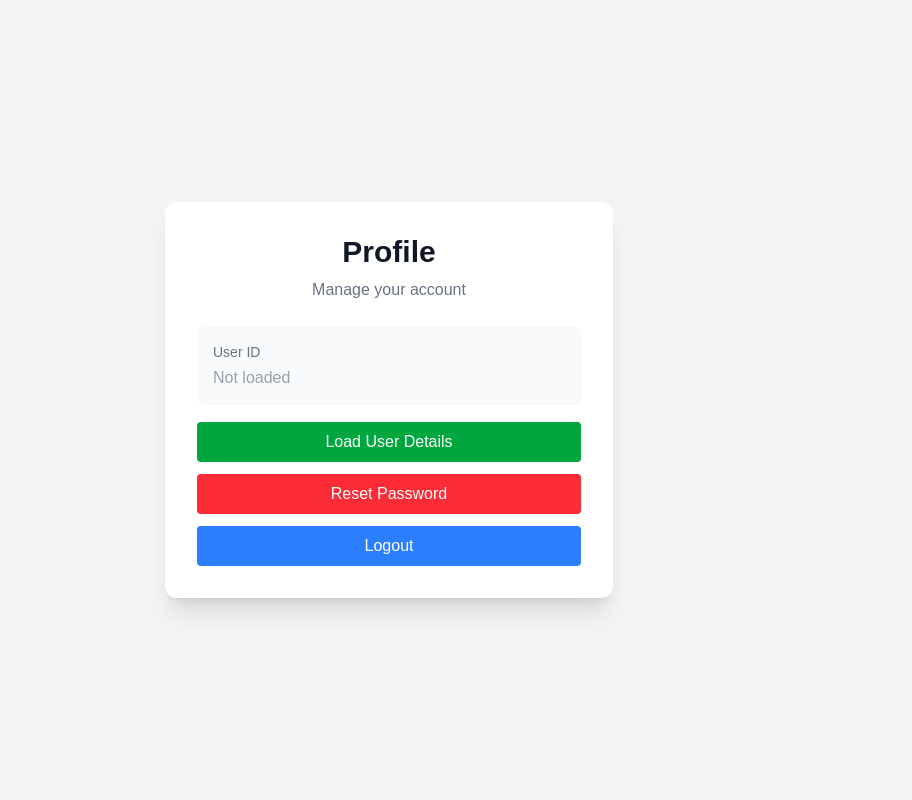
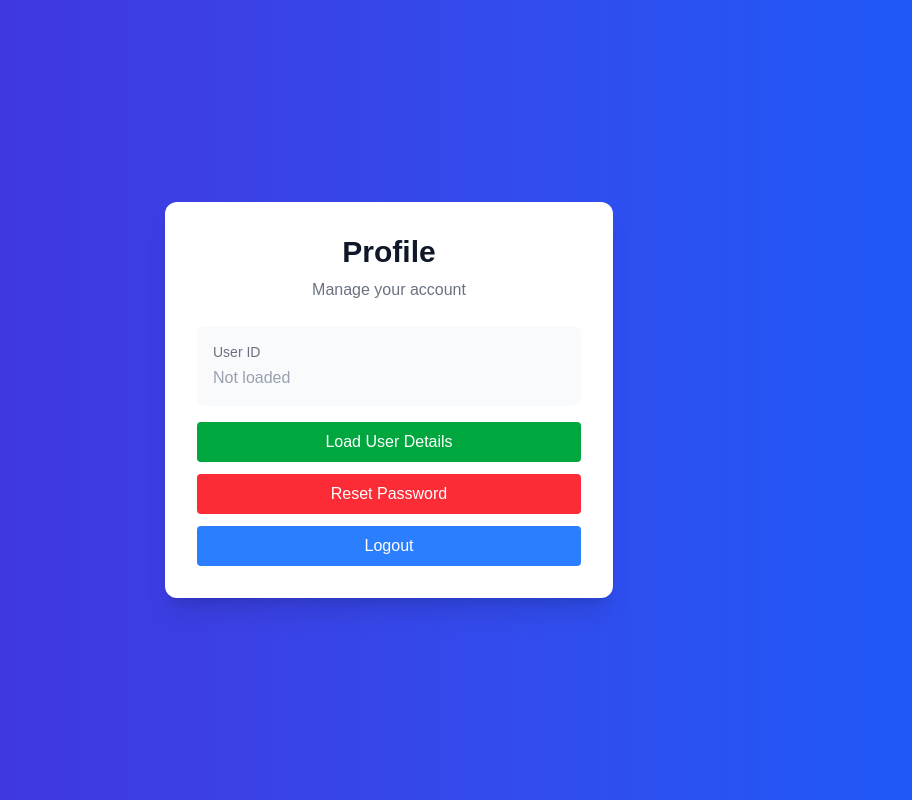
Before and after one commit to Rajmishra-2125/nextJs-project, a Next.js app in the folder Projects/my-app/: page /profile in a window 1280 px wide. Shown: the whole page, without its empty margins (251-1163 px from the left). Built offline with nearby package versions, Linux system fonts and the light colour scheme.

Commit message:
Updating UI

```diff
--- a/Projects/my-app/src/app/profile/page.tsx
+++ b/Projects/my-app/src/app/profile/page.tsx
@@ -76,10 +76,12 @@ function ProfilePage() {
   };
 
   return (
-    <div className="flex items-center justify-center min-h-screen bg-gray-100 px-4">
+    <div className="flex items-center justify-center min-h-screen bg-linear-to-l from-blue-600 to-indigo-700 px-4">
       <div className="bg-white shadow-xl rounded-xl p-8 w-full max-w-md">
         {/* Title */}
-        <h1 className="text-3xl text-gray-900 font-bold text-center mb-2">Profile</h1>
+        <h1 className="text-3xl text-gray-900 font-bold text-center mb-2">
+          Profile
+        </h1>
 
         <p className="text-gray-500 text-center mb-6">Manage your account</p>
 
```
